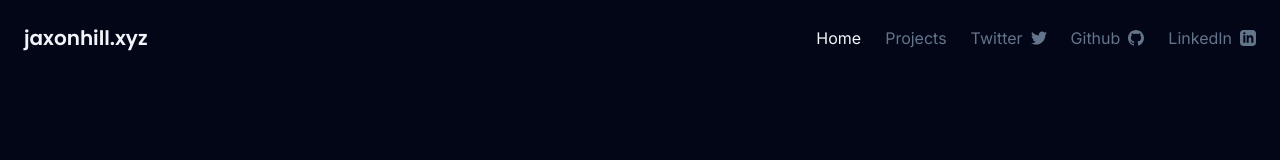
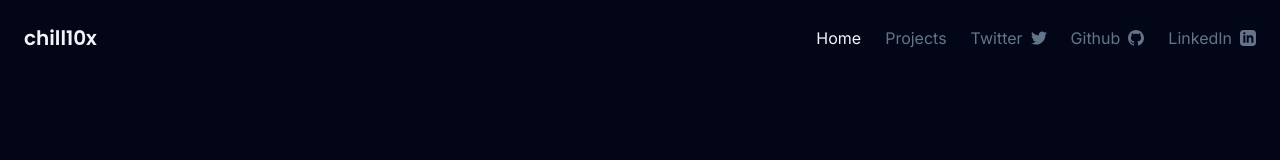
Before and after one commit to jaxonhill/personal-website-v3, a Next.js app: page / in a window 1280 px wide. Shown: the top 160 px of the page. Built offline with nearby package versions, Linux system fonts and the light colour scheme.

Commit message:
Add better font exporting

```diff
--- /dev/null
+++ b/app/fonts.ts
@@ -0,0 +1,10 @@
+import { Poppins, Inter } from "next/font/google";
+
+export const poppins = Poppins({
+	subsets: ["latin"],
+	weight: ["100", "200", "300", "400", "500", "600", "700", "800", "900"],
+});
+
+export const inter = Inter({
+	subsets: ["latin"],
+});
--- a/app/projects/layout.tsx
+++ b/app/projects/layout.tsx
@@ -1,4 +1,4 @@
-import { poppins } from "../layout";
+import { poppins } from "../fonts";
 
 export default function ProjectsLayout({
 	children,
--- a/app/projects/page.tsx
+++ b/app/projects/page.tsx
@@ -1,19 +1,17 @@
 import { Project } from "@/types";
 import { getAllProjects } from "@/lib/notion";
-import ProjectsGrid from "@/components/projects/ProjectsGrid";
+import ProjectsMainSection from "@/components/projects/ProjectsMainSection";
 
 // Revalidate this route every hour (fetch new data)
 export const revalidate = 3600;
 
 export default async function Projects() {
-	// Fetch projects
+	// Fetch projects directly from Notion database (need this to be server component for this)
 	const projects: Project[] = await getAllProjects();
 
 	return (
 		<main className="text-slate-100 pt-8">
-			<div className="grid grid-flow-row grid-cols-1 w-full">
-				<ProjectsGrid projects={projects} />
-			</div>
+			<ProjectsMainSection projects={projects} />
 		</main>
 	);
 }
--- a/components/nav/Navbar.tsx
+++ b/components/nav/Navbar.tsx
@@ -1,5 +1,5 @@
 import { NavElement, SocialInfo } from "@/types";
-import { poppins } from "@/app/layout";
+import { poppins } from "@/app/fonts";
 import Link from "next/link";
 import DropdownNav from "./dropdown/DropdownNav";
 import RightsideNav from "./full-size/FullSizeNav";
@@ -69,7 +69,7 @@ export default function Navbar() {
 				href={"/"}
 				className={`${poppins.className} text-xl text-slate-100 font-semibold`}
 			>
-				jaxonhill.xyz
+				chill10x
 			</Link>
 			<DropdownNav links={links} socials={socials} />
 			<RightsideNav links={links} socials={socials} />
```
